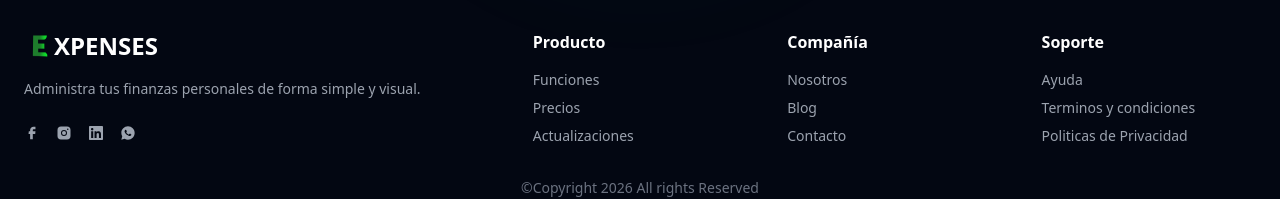
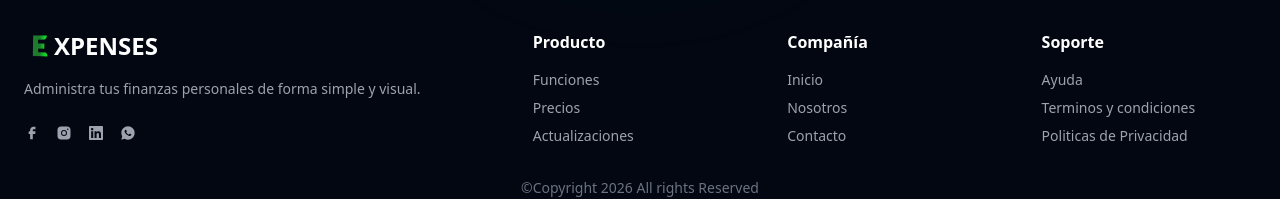
Before and after one commit to JAVIER32456/GestorContable, a React (Vite) app: page / in a window 1280 px wide. Shown: the part 2215-2414 px from the top of the page. Built offline with nearby package versions, Linux system fonts and the light colour scheme.

Commit message:
Segundo Commit

```diff
--- a/src/components/landingPage/home.jsx
+++ b/src/components/landingPage/home.jsx
@@ -255,9 +255,10 @@ const Home = () => {
                 <div>
                 <h3 className="text-white font-semibold mb-4">Compañía</h3>
                     <ul className="space-y-2 text-sm">
-                        <li className="hover:text-white cursor-pointer">Nosotros</li>
-                        <li className="hover:text-white cursor-pointer">Blog</li>
-                        <li className="hover:text-white cursor-pointer">Contacto</li>
+
+                        <li className="hover:text-white cursor-pointer"><a href="#">Inicio</a></li>
+                        <li className="hover:text-white cursor-pointer"><a href="#nosotros">Nosotros</a></li>
+                        <li className="hover:text-white cursor-pointer"><a href="#contacto">Contacto</a></li>
 
                     </ul>
                 </div>
```
